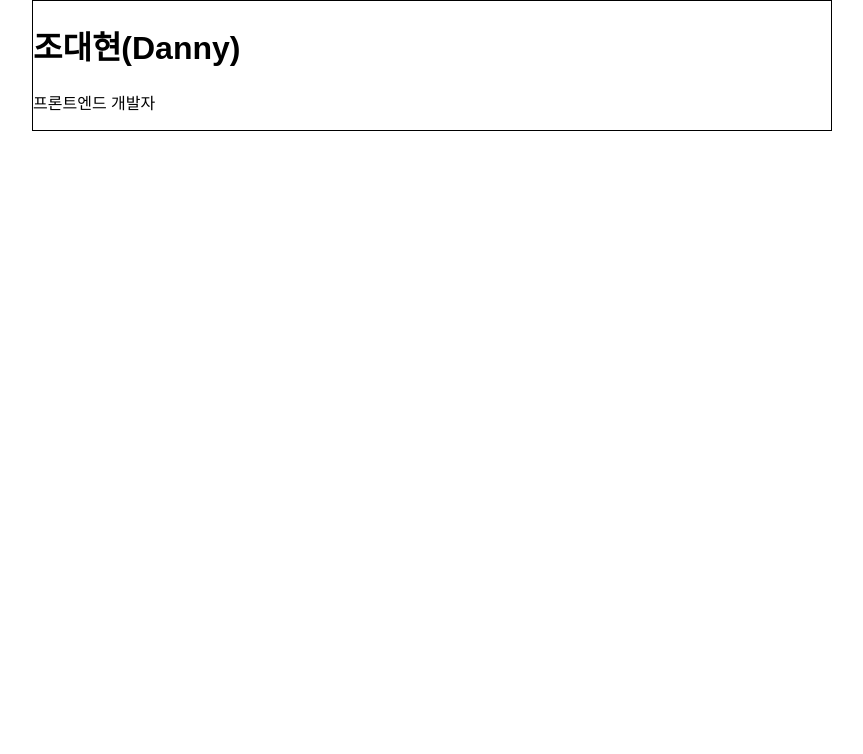
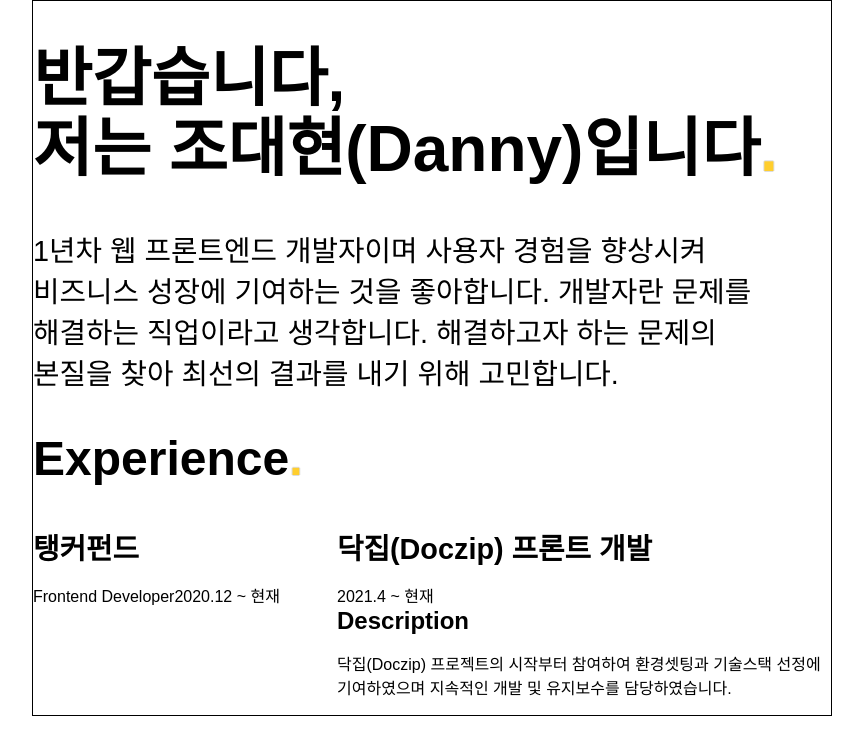
Before and after one commit to hackorKR/hackorKR.github.io, a React (Create React App) app: page / in a window 1280 px wide. Shown: the top 754 px of the page, without its empty margins (208-1071 px from the left). Built offline with nearby package versions, Linux system fonts and the light colour scheme.

Commit message:
make frame

```diff
--- a/src/components/Portfolio.tsx
+++ b/src/components/Portfolio.tsx
@@ -1,23 +1,105 @@
 import React from "react";
 import styled from "styled-components";
+import { colors } from "../shared/styles";
 
 const Container = styled.div`
   width: 100%;
 `;
 
-const Header = styled.header``;
+const Header = styled.header`
+  width: 100%;
+`;
 
-const HeaderTitle = styled.h1``;
+const HeaderTitle = styled.h1`
+  font-size: 4em;
+  line-height: 1.1;
+`;
 
-const HeaderDescription = styled.p``;
+const HighlightSpan = styled.span`
+  color: ${colors.primary};
+  text-shadow: -1px 0 ${colors.lightGrey}, 0 1px ${colors.lightGrey},
+    1px 0 ${colors.lightGrey}, 0 -1px ${colors.lightGrey};
+`;
+
+const HeaderDescription = styled.p`
+  font-size: 1.8rem;
+  font-weight: 500;
+`;
+
+const Section = styled.section``;
+
+const SectionTitle = styled.h2`
+  font-size: 3rem;
+`;
+
+const Row = styled.div`
+  display: flex;
+`;
+
+const RowLeft = styled.div`
+  flex-basis: 18rem;
+  margin-right: 1rem;
+  flex-shrink: 0;
+`;
+
+const RowTitle = styled.h3`
+  font-size: 1.8rem;
+  margin: 0 0 1rem 0;
+`;
+
+const RowSubTitle = styled.h4`
+  font-size: 1.5rem;
+  margin: 0 0 1rem 0;
+`;
+
+const RowSpan = styled.span``;
+
+const RowP = styled.p``;
+
+const RowRight = styled.div`
+  flex-grow: 1;
+`;
 
 const Portfolio = () => {
   return (
     <Container>
       <Header>
-        <HeaderTitle>조대현(Danny)</HeaderTitle>
-        <HeaderDescription>프론트엔드 개발자</HeaderDescription>
+        <HeaderTitle>
+          반갑습니다,
+          <br />
+          저는 조대현(Danny)입니다<HighlightSpan>.</HighlightSpan>
+        </HeaderTitle>
+        <HeaderDescription>
+          1년차 웹 프론트엔드 개발자이며 사용자 경험을 향상시켜
+          <br />
+          비즈니스 성장에 기여하는 것을 좋아합니다. 개발자란 문제를
+          <br />
+          해결하는 직업이라고 생각합니다. 해결하고자 하는 문제의
+          <br />
+          본질을 찾아 최선의 결과를 내기 위해 고민합니다.
+        </HeaderDescription>
       </Header>
+      <Section>
+        <SectionTitle>
+          Experience<HighlightSpan>.</HighlightSpan>
+        </SectionTitle>
+        <Row>
+          <RowLeft>
+            <RowTitle>탱커펀드</RowTitle>
+            <RowSpan>Frontend Developer</RowSpan>
+            <RowSpan>2020.12 ~ 현재</RowSpan>
+          </RowLeft>
+          <RowRight>
+            <RowTitle>닥집(Doczip) 프론트 개발</RowTitle>
+            <RowSpan>2021.4 ~ 현재</RowSpan>
+            <RowSubTitle>Description</RowSubTitle>
+            <RowP>
+              닥집(Doczip) 프로젝트의 시작부터 참여하여 환경셋팅과 기술스택
+              선정에 기여하였으며 지속적인 개발 및 유지보수를 담당하였습니다.
+            </RowP>
+          </RowRight>
+        </Row>
+      </Section>
     </Container>
   );
 };
--- a/src/shared/global.css
+++ b/src/shared/global.css
@@ -7,7 +7,7 @@ body {
   margin: 0;
   padding: 0;
 
-  font-family: "Spoqa Han Sans Neo", "Noto Sans KR", "Noto Sans CJK", sans-serif;
+  font-family: Spoqa Han Sans, sans-serif;
   -webkit-font-smoothing: antialiased;
   -moz-osx-font-smoothing: grayscale;
 }
--- /dev/null
+++ b/src/shared/styles.ts
@@ -0,0 +1,5 @@
+export const colors = {
+  primary: " #ffce2e",
+  lightGrey: "#DCDCDC",
+  darkGrey: "#30322F",
+};
```
Also changed, not shown: 1 other file (tests, documents, lock files or other folders).
